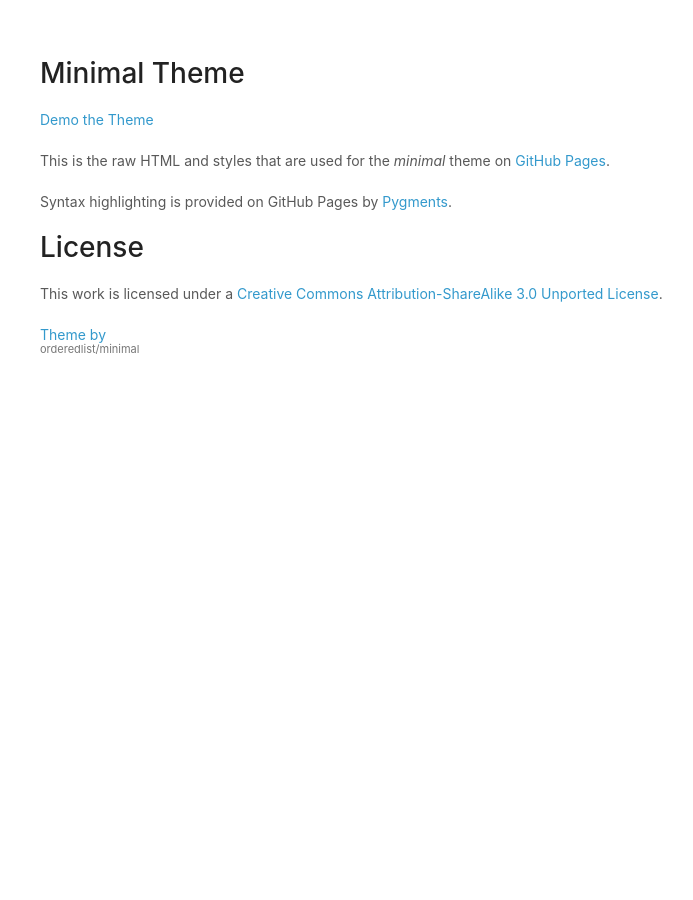
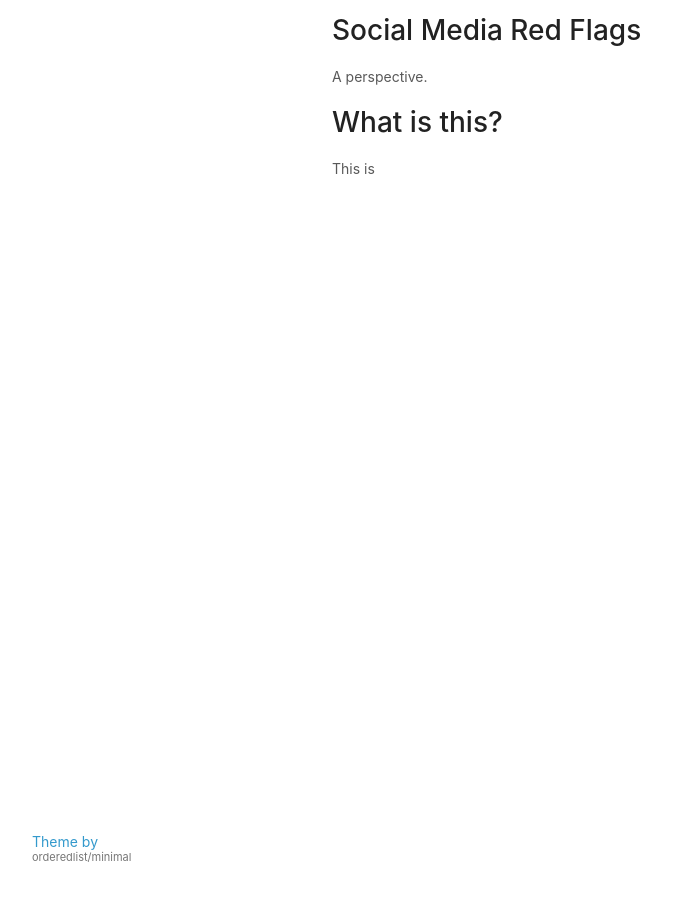
Before and after one commit to numbertheory/red-flags, a Jekyll site: the page built from README.md, in a window 1280 px wide. Shown: the whole page, without its empty margins (18-711 px from the left). Built offline with Jekyll 4.4.1, drawn with Linux system fonts in a browser that asks for light colours; our own code applies the rules of GitHub Pages for plain Markdown files.

Commit message:
layout update

```diff
--- a/README.md
+++ b/README.md
@@ -1,11 +1,7 @@
-# Minimal Theme
+# Social Media Red Flags
 
-[Demo the Theme](http://orderedlist.github.com/minimal/)
+A perspective.
 
-This is the raw HTML and styles that are used for the *minimal* theme on [GitHub Pages](http://pages.github.com/).
+# What is this?
 
-Syntax highlighting is provided on GitHub Pages by [Pygments](http://pygments.org).
-
-# License
-
-This work is licensed under a [Creative Commons Attribution-ShareAlike 3.0 Unported License](http://creativecommons.org/licenses/by-sa/3.0/).
+This is
--- a/_layouts/default.html
+++ b/_layouts/default.html
@@ -13,7 +13,9 @@
    <![endif]-->
  </head>
 <body>
+  <div class="main-content">
 {{ content }}
+</div>
 <script src="javascripts/scale.fix.js"></script>
 <div class="theme-credits">
 <p class="view"><a href="http://github.com/orderedlist/minimal">Theme by <small>orderedlist/minimal</small></a></p>
--- a/stylesheets/styles.css
+++ b/stylesheets/styles.css
@@ -4,6 +4,18 @@ body {
   font: 14px/1.5 -apple-system, BlinkMacSystemFont, "Segoe UI", Roboto, Oxygen, Ubuntu, Cantarell, "Fira Sans", "Droid Sans", "Helvetica Neue", Arial, sans-serif, "Apple Color Emoji", "Segoe UI Emoji", "Segoe UI Symbol";
   color:#595959;
   font-weight:400;
+}
+
+.main-content {
+  position: absolute;
+  left: 350px;
+  top: 15px;
+}
+
+.theme-credits{
+  position: absolute;
+  left: 50px;
+  bottom: 15px;
 }
 
 h1, h2, h3, h4, h5, h6 {
```
